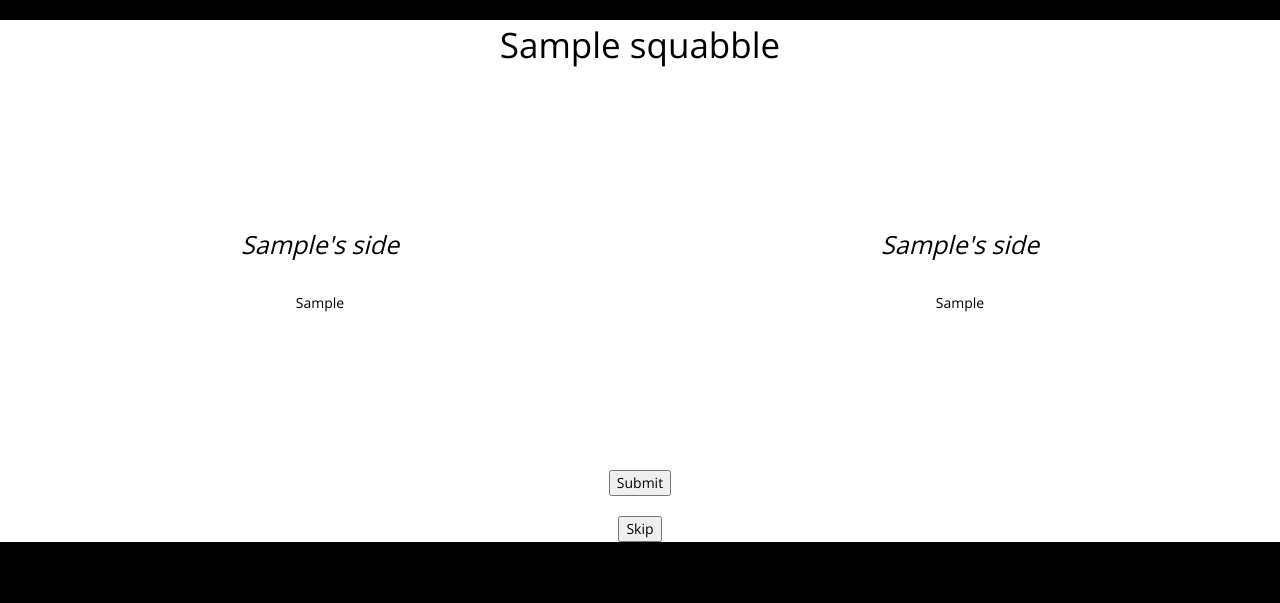
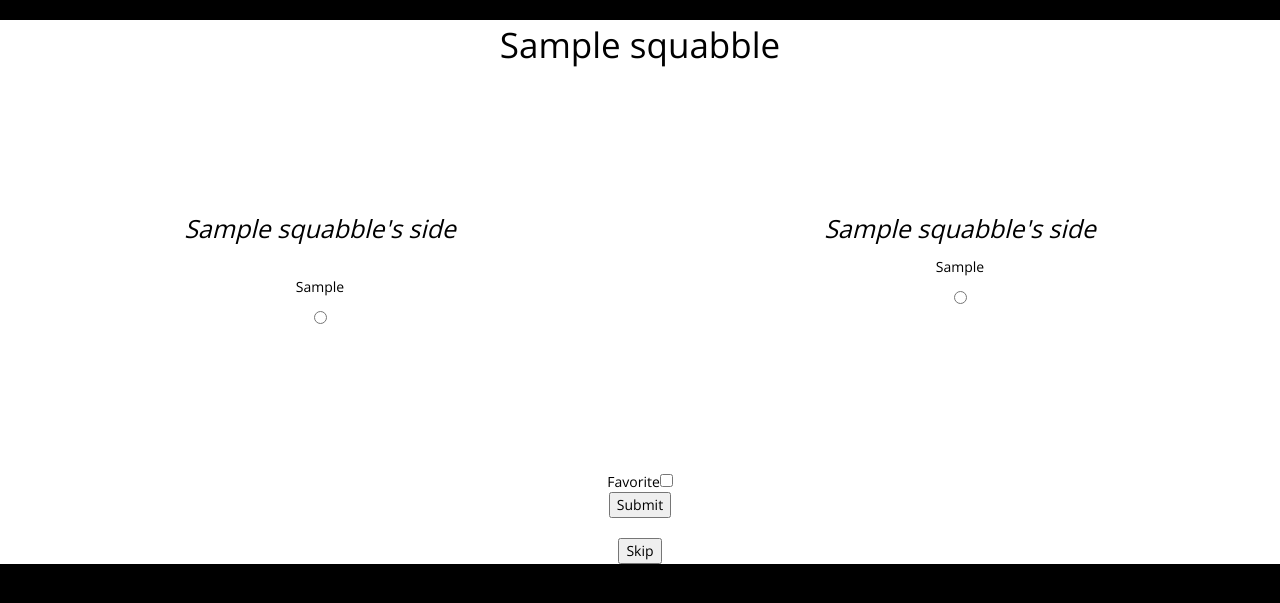
Before and after one commit to joshperline/squabble-app, a Python web app: template templates/judge.html in a window 1280 px wide. Shown: the part 52-655 px from the top of the page. Run offline with Jinja, Linux system fonts and the light colour scheme; the template is opened without the code that fills it: most values are stand-ins (such as "Sample title", 1, 10 or a date in 2020); some libraries are stand-ins or nearby versions.

Commit message:
Updated gameplay

```diff
--- a/assets/css/style.css
+++ b/assets/css/style.css
@@ -108,3 +108,11 @@ h1 {
     color: black;
     text-align: center;
 }
+
+.male {
+    background-color: #A2BFDB;
+}
+
+.female {
+    background-color: #FFB5FF;
+}
--- a/templates/judge.html
+++ b/templates/judge.html
@@ -36,13 +36,13 @@
         <!-- Collect the nav links, forms, and other content for toggling -->
         <div class="collapse navbar-collapse" id="bs-example-navbar-collapse-1">
             <ul class="nav navbar-nav">
-                <li class="active"><a href="#" name="new">Make a New Argument</a>
+                <li class="active"><a href="./argument" name="new">Make a New Argument</a>
                 </li>
-                <li><a href="#" name="about">About</a>
+                <li><a href="./about" name="about">About</a>
                 </li>
             </ul>
             <ul class="nav navbar-nav navbar-right">
-                <li><a href="#" name="contact">Contact</a>
+                <li><a href="./contact" name="contact">Contact</a>
                 </li>
             </ul>
         </div>
@@ -58,24 +58,34 @@
     <div class="new-argument-landing">
         <div class="new-argument-message">
             <div id="column1-wrap">
-                <div id="column1">
+                <div class="male" id="column1" >
                     <p class="person-name">
-                        {{squabble.person1}}'s side
+                        {{squabble.name1}}'s side
                     </p>
-                    <br>{{squabble.arg1}}
+                    <br>
+                    <p>
+                        {{squabble.arg1}}
+                    </p>
+                    <input type="radio" name="decision" value="1">
                 </div>
             </div>
-            <div id="column2">
+            <div class="female" id="column2" >
                 <p class="person-name">
-                    {{squabble.person2}}'s side
+                    {{squabble.name2}}'s side
                 </p>
-                <br>{{squabble.arg2}}
+                <p>
+                    {{squabble.arg2}}
+                </p>
+                <input type="radio" name="decision" value="2">
             </div>
             <div id="clear"></div>
             <div class="error">{{error}}</div>
         </div>
     </div>
     <div class="gameplay-options">
+        <form>
+            Favorite<input type="checkbox" name="favorite">
+        </form>
         <button type="submit" name="submit">Submit</button>
         <br>
         <br>
```
Also changed, not shown: templates/argument.html (line endings or trailing spaces), templates/index.html (line endings or trailing spaces).
